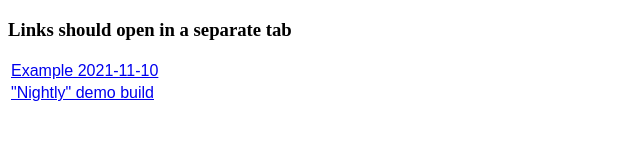
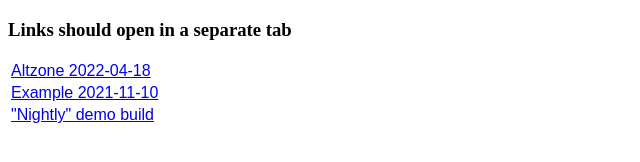
Before and after one commit to Alt-Org/alt-org.github.io, a plain HTML site: page index.html in a window 1280 px wide. Shown: the whole page, without its empty margins (0-640 px from the left). Drawn offline with Linux system fonts and the light colour scheme.

Commit message:
add link to last UNITY 2019 Altzone build

```diff
--- a/index.html
+++ b/index.html
@@ -11,6 +11,9 @@ p, table {
   <h3>Links should open in a separate tab</h3>
 <table>
   <tr>
+    <td><a target="_blank" href="https://altgame.eu/demo/altzone_built_2022-04-18/">Altzone 2022-04-18</a></td>
+ </tr>
+  <tr>
     <td><a target="_blank" href="https://altgame.eu/demo/peli-2021-11-10/">Example 2021-11-10</a></td>
  </tr>
   <tr>
```
